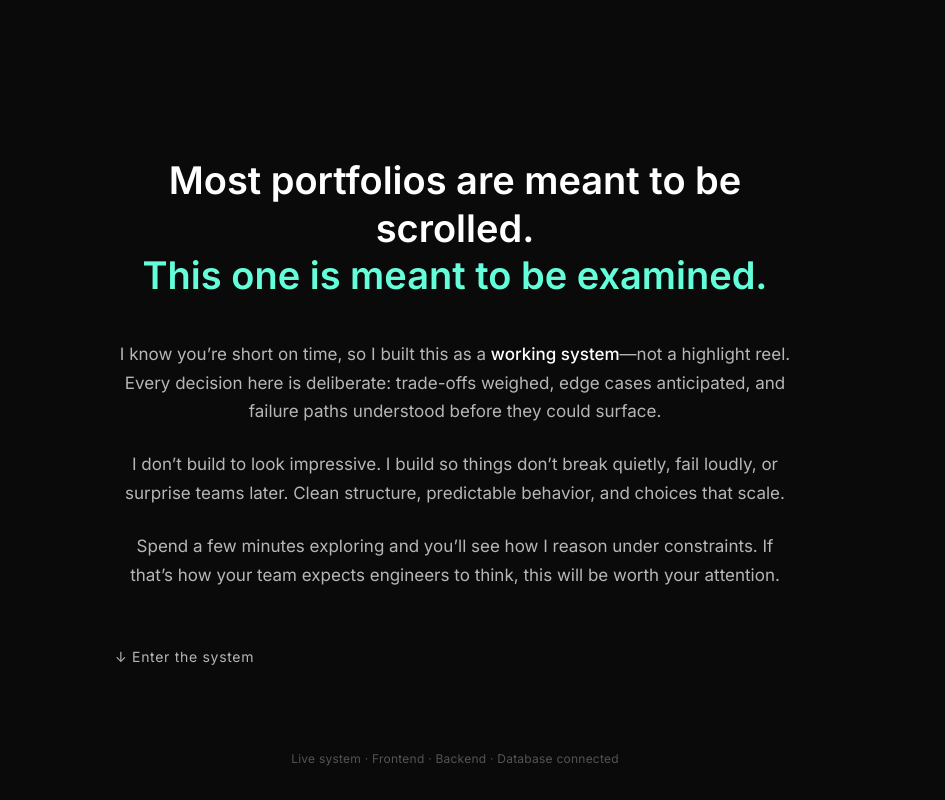
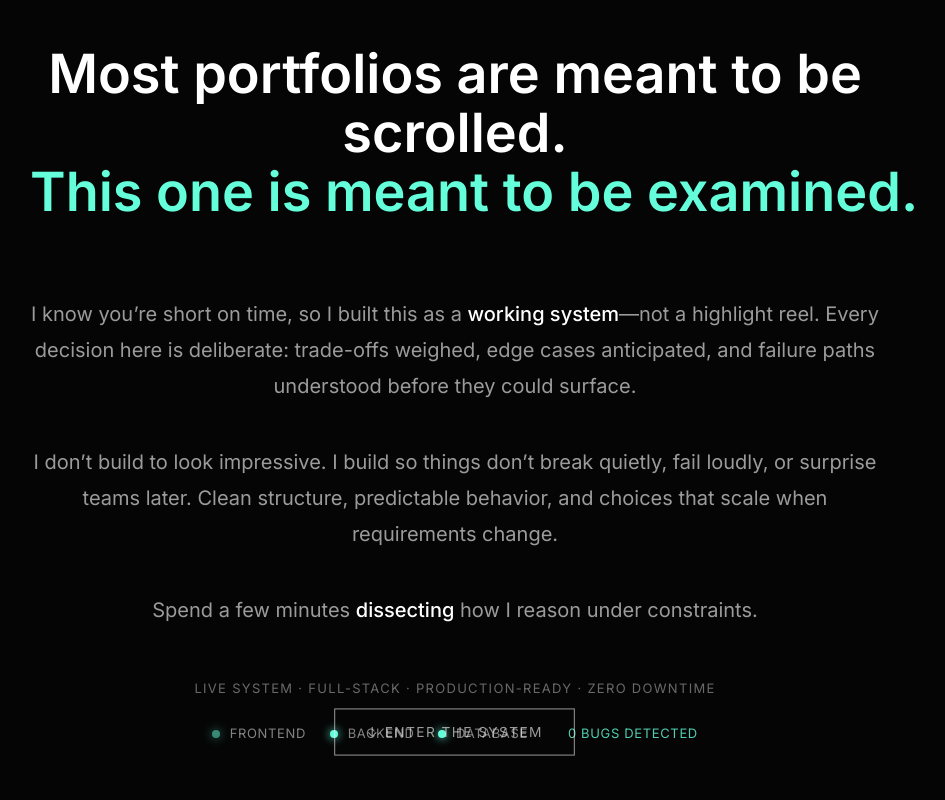
Before and after one commit to Aditya-Chavan-dev/Portfolio, a React (Vite) app in the folder frontend/: page / in a window 1280 px wide. Shown: the whole page, without its empty margins (185-1130 px from the left). Built offline with nearby package versions, Linux system fonts and the light colour scheme; no server answers.

Commit message:
UX overhaul of Hook Page with matrix bg, typing effect, and interactive refinement

```diff
--- a/frontend/src/App.jsx
+++ b/frontend/src/App.jsx
@@ -1,20 +1,22 @@
 import { useState } from 'react'
 import HookPage from './components/HookPage'
 import SystemDashboard from './components/SystemDashboard'
+import api from './services/api'
 import './index.css'
 
-/**
- * FIRST PRINCIPLE: Deliberate Entry Flow
- * We don't just dump the user into content.
- * We establish a mindset first via the HookPage, then reveal the System.
- */
 function App() {
     const [view, setView] = useState('hook')
+
+    const handleEnter = () => {
+        // Explicitly trigger a backend wake-up call when the user interacts
+        api.get('/ping').catch(() => { });
+        setView('dashboard');
+    }
 
     return (
         <div className="app-root">
             {view === 'hook' ? (
-                <HookPage onEnter={() => setView('dashboard')} />
+                <HookPage onEnter={handleEnter} />
             ) : (
                 <SystemDashboard />
             )}
--- a/frontend/src/components/HookPage.jsx
+++ b/frontend/src/components/HookPage.jsx
@@ -1,13 +1,22 @@
-import React from 'react';
+import React, { useState, useEffect } from 'react';
 
 /**
  * FIRST PRINCIPLE: Deliberate Experience
  * This page uses extreme restraint to command attention.
- * Typography and whitespace are the primary design elements.
+ * Typography and background matrix provide depth without distraction.
  */
 function HookPage({ onEnter }) {
+  const [typed, setTyped] = useState(false);
+
+  useEffect(() => {
+    const timer = setTimeout(() => setTyped(true), 800);
+    return () => clearTimeout(timer);
+  }, []);
+
   return (
     <div className="hook-viewport">
+      <div className="matrix-bg" />
+
       <style>{`
         .hook-viewport {
           height: 100vh;
@@ -17,29 +26,35 @@ function HookPage({ onEnter }) {
           align-items: center;
           padding: 2rem;
           background-color: var(--bg-primary);
+          overflow: hidden;
+          position: relative;
         }
 
         .hook-container {
-          max-width: 680px;
+          max-width: 850px;
+          text-align: center;
+          z-index: 10;
+        }
+
+        .hook-title {
+          font-size: clamp(36px, 6vw, 54px);
+          font-weight: 600;
+          line-height: 1.1;
+          margin-bottom: 4rem;
+          color: var(--text-primary);
+        }
+
+        .hook-body {
+          font-size: 20px;
+          font-weight: 400;
+          line-height: 1.8;
+          color: var(--text-muted);
+          margin-bottom: 5rem;
           text-align: center;
         }
 
-        .hook-title {
-          font-size: 38px;
-          font-weight: 600;
-          line-height: 1.25;
+        .hook-body p {
           margin-bottom: 2.5rem;
-          color: var(--text-primary);
-          animation-delay: 100ms;
-        }
-
-        .hook-body {
-          font-size: 17px;
-          font-weight: 400;
-          line-height: 1.7;
-          color: var(--text-muted);
-          margin-bottom: 3.5rem;
-          animation-delay: 300ms;
         }
 
         .hook-body strong {
@@ -47,54 +62,107 @@ function HookPage({ onEnter }) {
             font-weight: 500;
         }
 
-        .hook-cta {
-          display: block;
-          font-size: 14px;
-          letter-spacing: 0.05em;
-          color: var(--text-muted);
-          animation-delay: 500ms;
-          text-decoration: none;
+        .accent-word {
+          color: var(--accent);
+          position: relative;
         }
 
-        .hook-footer {
-          position: absolute;
-          bottom: 2rem;
-          font-size: 12px;
-          color: rgba(255, 255, 255, 0.3);
-          letter-spacing: 0.02em;
-          animation-delay: 700ms;
+        .status-circles {
+          display: flex;
+          gap: 1.5rem;
+          margin-top: 1.5rem;
+          justify-content: center;
+          align-items: center;
         }
 
-        .accent-word {
-          color: var(--accent);
+        .status-item {
+          display: flex;
+          align-items: center;
+          gap: 0.6rem;
+          font-size: 13px;
+          color: rgba(255, 255, 255, 0.5);
+          letter-spacing: 0.05em;
+          text-transform: uppercase;
+        }
+
+        .circle {
+          width: 8px;
+          height: 8px;
+          border-radius: 50%;
+          background: #333;
+        }
+
+        .circle.active {
+          background: var(--accent);
+          box-shadow: 0 0 10px var(--accent);
+        }
+
+        .circle.pulsing {
+          background: var(--accent);
+          animation: statusPulse 2s infinite;
+        }
+
+        @keyframes statusPulse {
+          0% { opacity: 0.4; }
+          50% { opacity: 1; box-shadow: 0 0 15px var(--accent); }
+          100% { opacity: 0.4; }
+        }
+
+        .hook-footer-line {
+          position: absolute;
+          bottom: 3.5rem;
+          width: 100%;
+          text-align: center;
+        }
+
+        .footer-text {
+          font-size: 13px;
+          letter-spacing: 0.1em;
+          color: rgba(255, 255, 255, 0.4);
+          margin-bottom: 1rem;
+          text-transform: uppercase;
         }
       `}</style>
 
       <div className="hook-container">
         <h1 className="hook-title fade-in">
           Most portfolios are meant to be scrolled.<br />
-                    <span className="accent-word">This one is meant to be examined.</span>
+          {typed ? (
+            <span className="accent-word typing-text">This one is meant to be examined.</span>
+          ) : (
+            <span style={{ opacity: 0 }}>This one is meant to be examined.</span>
+          )}
         </h1>
 
-                <div className="hook-body fade-in">
+        <div className="hook-body fade-in" style={{ animationDelay: '400ms' }}>
           <p>
             I know you’re short on time, so I built this as a <strong>working system</strong>—not a highlight reel. Every decision here is deliberate: trade-offs weighed, edge cases anticipated, and failure paths understood before they could surface.
           </p>
-                    <p style={{ marginTop: '1.5rem' }}>
-                        I don’t build to look impressive. I build so things don’t break quietly, fail loudly, or surprise teams later. Clean structure, predictable behavior, and choices that scale.
+          <p>
+            I don’t build to look impressive. I build so things don’t break quietly, fail loudly, or surprise teams later. Clean structure, predictable behavior, and choices that scale when requirements change.
           </p>
-                    <p style={{ marginTop: '1.5rem' }}>
-                        Spend a few minutes exploring and you’ll see how I reason under constraints. If that’s how your team expects engineers to think, this will be worth your attention.
+          <p>
+            Spend a few minutes <strong className="accent-word">dissecting</strong> how I reason under constraints.
           </p>
         </div>
 
-                <button onClick={onEnter} className="hook-cta fade-in">
-                    &darr; Enter the system
+        <div className="fade-in" style={{ animationDelay: '1000ms' }}>
+          <button onClick={onEnter} className="cta-button pulse">
+            &darr; ENTER THE SYSTEM
           </button>
         </div>
+      </div>
 
-            <div className="hook-footer fade-in">
-                Live system &middot; Frontend &middot; Backend &middot; Database connected
+      <div className="scroll-indicator fade-in" style={{ animationDelay: '1500ms' }}></div>
+
+      <div className="hook-footer-line fade-in" style={{ animationDelay: '1800ms' }}>
+        <p className="footer-text">Live system &middot; Full-stack &middot; Production-ready &middot; Zero downtime</p>
+        <div className="status-circles">
+          <div className="status-item"><div className="circle active pulsing" /> Frontend</div>
+          <div className="status-item"><div className="circle active" /> Backend</div>
+          <div className="status-item"><div className="circle active" /> Database</div>
+          <div className="status-item" style={{ marginLeft: '1rem', color: 'var(--accent)', opacity: 0.8 }}>0 Bugs detected</div>
+        </div>
       </div>
     </div>
   );
--- a/frontend/src/index.css
+++ b/frontend/src/index.css
@@ -1,10 +1,12 @@
 @import url('https://fonts.googleapis.com/css2?family=Inter:wght@400;500;600&display=swap');
 
 :root {
-  --bg-primary: #0a0a0a;
+  --bg-primary: #050505;
+  /* Deeper black */
   --text-primary: #ffffff;
-  --text-muted: rgba(255, 255, 255, 0.7);
+  --text-muted: rgba(255, 255, 255, 0.6);
   --accent: #64ffda;
+  --accent-glow: rgba(100, 255, 218, 0.3);
   --font-family: 'Inter', system-ui, -apple-system, sans-serif;
 
   font-family: var(--font-family);
@@ -21,60 +23,82 @@
 
 * {
   box-sizing: border-box;
+  margin: 0;
+  padding: 0;
 }
 
 body {
-  margin: 0;
-  display: flex;
   min-height: 100vh;
   overflow-x: hidden;
+  background-color: var(--bg-primary);
+}
+
+/* Matrix/Grid Background */
+.matrix-bg {
+  position: fixed;
+  top: 0;
+  left: 0;
+  width: 100%;
+  height: 100%;
+  background-image:
+    linear-gradient(rgba(100, 255, 218, 0.05) 1px, transparent 1px),
+    linear-gradient(90deg, rgba(100, 255, 218, 0.05) 1px, transparent 1px);
+  background-size: 50px 50px;
+  background-position: center center;
+  z-index: -1;
+  mask-image: radial-gradient(circle at center, black 0%, transparent 80%);
+  animation: bgPulse 10s ease-in-out infinite;
+}
+
+@keyframes bgPulse {
+
+  0%,
+  100% {
+    transform: scale(1);
+    opacity: 0.5;
+  }
+
+  50% {
+    transform: scale(1.05);
+    opacity: 0.8;
+  }
 }
 
 #root {
   width: 100%;
 }
 
-/* Base Link/Button Reset */
-button,
-.cta-text {
+/* Base CTA Button style */
+.cta-button {
   all: unset;
   cursor: pointer;
-  transition: opacity 0.2s ease;
+  padding: 12px 32px;
+  background: transparent;
+  border: 1px solid var(--text-muted);
+  color: var(--text-muted);
+  font-size: 14px;
+  letter-spacing: 0.1em;
+  transition: all 0.3s cubic-bezier(0.4, 0, 0.2, 1);
+  position: relative;
 }
 
-button:hover,
-.cta-text:hover {
-  opacity: 0.8;
+.cta-button:hover {
+  color: var(--accent);
+  border-color: var(--accent);
+  box-shadow: 0 0 20px var(--accent-glow);
+  transform: translateY(-2px);
 }
 
-/* Connectivity specific styles moved to component or kept here for simplicity */
-.status-box {
-  border: 1px solid #222;
-  padding: 1.5rem;
-  margin: 1.5rem 0;
-  border-radius: 4px;
-  background: #111;
-  text-align: left;
-}
-
-.success {
-  color: var(--accent);
-}
-
-.loading {
-  color: var(--text-muted);
-}
-
-/* Animation Utility */
+/* Animations */
 .fade-in {
   opacity: 0;
-  animation: fadeIn 0.4s ease forwards;
+  animation: fadeIn 0.6s ease-out forwards;
 }
 
 @keyframes fadeIn {
   from {
     opacity: 0;
-    transform: translateY(5px);
+    transform: translateY(10px);
   }
 
   to {
@@ -82,3 +106,94 @@ button:hover,
     transform: translateY(0);
   }
 }
+
+.typing-text {
+  border-right: 2px solid var(--accent);
+  white-space: nowrap;
+  overflow: hidden;
+  display: inline-block;
+  animation: typing 2.5s steps(40, end), blink-caret 0.75s step-end infinite;
+}
+
+@keyframes typing {
+  from {
+    width: 0
+  }
+
+  to {
+    width: 100%
+  }
+}
+
+@keyframes blink-caret {
+
+  from,
+  to {
+    border-color: transparent
+  }
+
+  50% {
+    border-color: var(--accent);
+  }
+}
+
+.status-box {
+  border: 1px solid #222;
+  padding: 1.5rem;
+  margin: 1.5rem 0;
+  background: #0a0a0a;
+  text-align: left;
+}
+
+.pulse {
+  animation: pulse-ring 2s cubic-bezier(0.215, 0.61, 0.355, 1) infinite;
+}
+
+@keyframes pulse-ring {
+  0% {
+    transform: scale(0.95);
+    box-shadow: 0 0 0 0 rgba(100, 255, 218, 0.7);
+  }
+
+  70% {
+    transform: scale(1);
+    box-shadow: 0 0 0 10px rgba(100, 255, 218, 0);
+  }
+
+  100% {
+    transform: scale(0.95);
+    box-shadow: 0 0 0 0 rgba(100, 255, 218, 0);
+  }
+}
+
+/* Scroll indicator */
+.scroll-indicator {
+  position: absolute;
+  bottom: 80px;
+  width: 1px;
+  height: 40px;
+  background: linear-gradient(to bottom, var(--accent), transparent);
+  animation: scrollDown 2s infinite;
+}
+
+@keyframes scrollDown {
+  0% {
+    transform: scaleY(0);
+    transform-origin: top;
+  }
+
+  50% {
+    transform: scaleY(1);
+    transform-origin: top;
+  }
+
+  51% {
+    transform: scaleY(1);
+    transform-origin: bottom;
+  }
+
+  100% {
+    transform: scaleY(0);
+    transform-origin: bottom;
+  }
+}
```
Also changed, not shown: 1 other file (tests, documents, lock files or other folders). Lines whose indentation alone changed are shown as unchanged.
